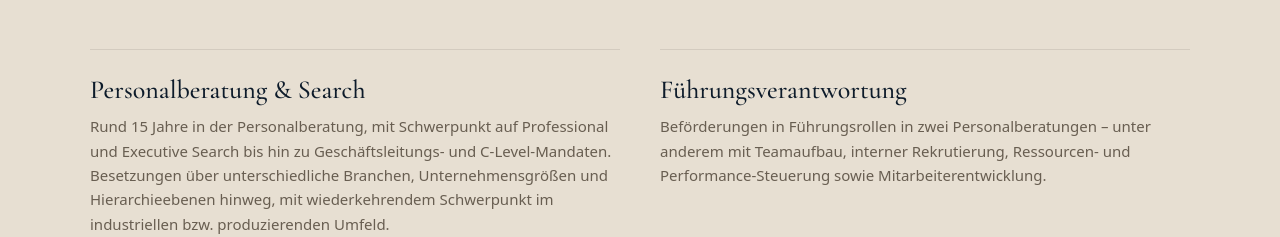
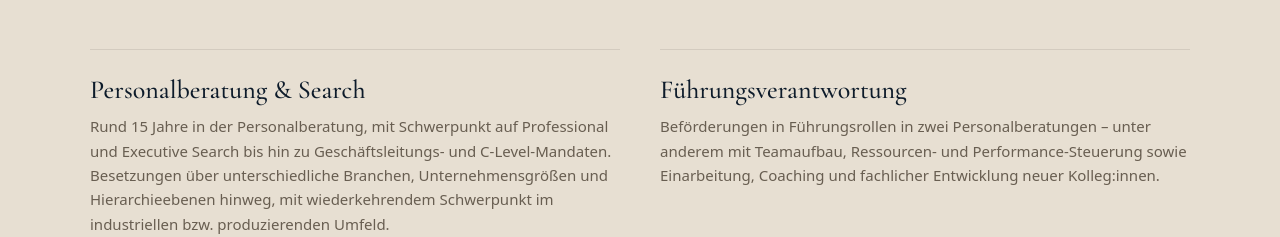
Before and after one commit to nataliasaslawski/Website, a Next.js app: page /ueber-mich in a window 1280 px wide. Shown: the part 1192-1429 px from the top of the page. Built offline with nearby package versions, Linux system fonts and the light colour scheme.

Commit message:
Reword "Führungsverantwortung" station text on Über mich page
Co-Authored-By: Claude Sonnet 5 <noreply@anthropic.com>

```diff
--- a/src/app/ueber-mich/page.tsx
+++ b/src/app/ueber-mich/page.tsx
@@ -18,7 +18,7 @@ const stations = [
   },
   {
     title: "Führungsverantwortung",
-    text: "Beförderungen in Führungsrollen in zwei Personalberatungen – unter anderem mit Teamaufbau, interner Rekrutierung, Ressourcen- und Performance-Steuerung sowie Mitarbeiterentwicklung.",
+    text: "Beförderungen in Führungsrollen in zwei Personalberatungen – unter anderem mit Teamaufbau, Ressourcen- und Performance-Steuerung sowie Einarbeitung, Coaching und fachlicher Entwicklung neuer Kolleg:innen.",
   },
   {
     title: "Inhouse Talent Acquisition",
```
